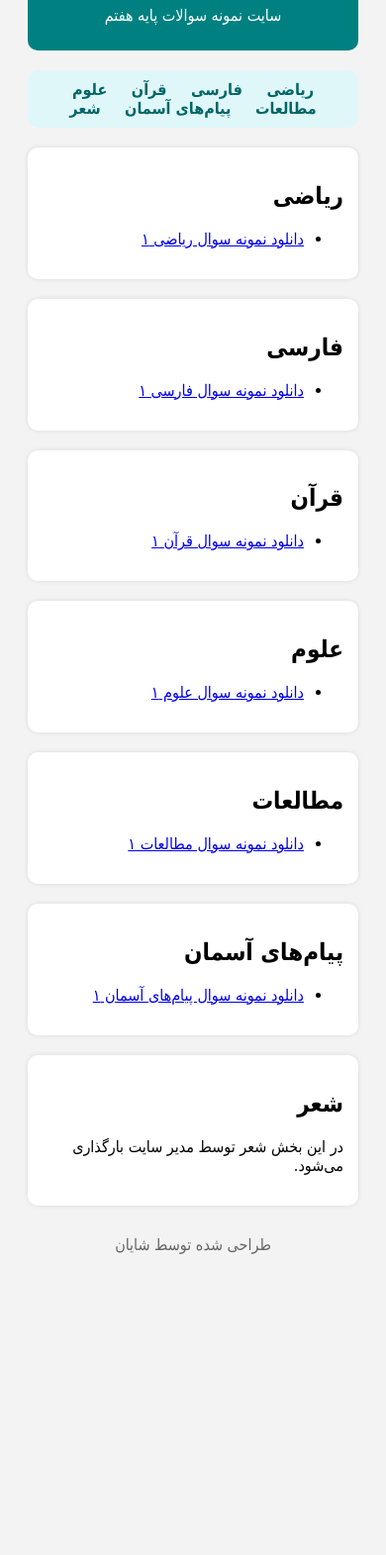
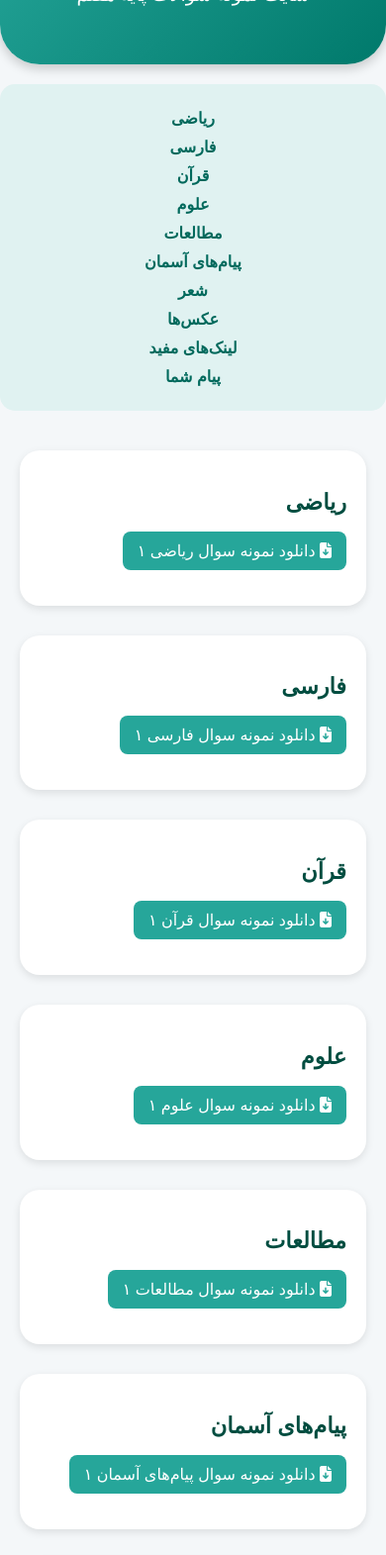
Before and after one commit to Shayan1454/shayankadeh, a plain HTML site: page index.html in a window 390 px wide. Shown: the part 113-1684 px from the top of the page at 99% size. Before the commit the page ends 1424 px from the top, so only its background shows below. Drawn offline with Linux system fonts and the light colour scheme; a web font is replaced by a local one.

Commit message:
Update index.html

```diff
--- a/index.html
+++ b/index.html
@@ -1,48 +1,129 @@
-
 <!DOCTYPE html>
 <html lang="fa" dir="rtl">
 <head>
   <meta charset="UTF-8" />
   <meta name="viewport" content="width=device-width, initial-scale=1.0" />
   <title>شایان کده</title>
+  <link href="https://cdn.jsdelivr.net/gh/rastikerdar/vazir-font@v30.1.0/dist/font-face.css" rel="stylesheet">
+  <link href="https://cdnjs.cloudflare.com/ajax/libs/font-awesome/6.5.0/css/all.min.css" rel="stylesheet">
   <style>
     body {
-      font-family: Tahoma, sans-serif;
-      background-color: #f3f3f3;
+      font-family: 'Vazir', sans-serif;
+      margin: 0;
+      background: #f4f7f9;
       direction: rtl;
+    }
+    header {
+      background: linear-gradient(135deg, #26a69a, #00796b);
+      color: white;
+      text-align: center;
+      padding: 40px 20px;
+      border-bottom-left-radius: 40px;
+      border-bottom-right-radius: 40px;
+      box-shadow: 0 4px 12px rgba(0,0,0,0.2);
+    }
+    header h1 {
+      margin: 0;
+      font-size: 2.5rem;
+    }
+    header p {
+      margin-top: 10px;
+      font-size: 1.2rem;
+    }
+    nav {
+      text-align: center;
+      background-color: #e0f2f1;
+      padding: 15px;
+      border-radius: 15px;
+      margin: 20px auto;
+      max-width: 960px;
+    }
+    nav a {
+      margin: 0 15px;
+      text-decoration: none;
+      font-weight: bold;
+      color: #00695c;
+      transition: color 0.3s;
+    }
+    nav a:hover {
+      color: #004d40;
+    }
+    main {
+      max-width: 960px;
+      margin: auto;
       padding: 20px;
     }
-    header {
-      background-color: #008080;
+    section {
+      background: white;
+      border-radius: 20px;
+      padding: 20px;
+      margin-bottom: 30px;
+      box-shadow: 0 3px 8px rgba(0,0,0,0.1);
+    }
+    section h2 {
+      color: #004d40;
+      margin-bottom: 15px;
+      font-size: 1.4rem;
+    }
+    ul {
+      list-style: none;
+      padding: 0;
+    }
+    li {
+      margin-bottom: 10px;
+    }
+    .download-link {
+      background: #26a69a;
       color: white;
-      padding: 10px;
-      text-align: center;
-      border-radius: 10px;
+      padding: 10px 15px;
+      border-radius: 8px;
+      text-decoration: none;
+      display: inline-block;
+      transition: background 0.3s;
     }
-    nav {
-      margin: 20px 0;
-      background-color: #e0f7fa;
-      padding: 10px;
-      border-radius: 10px;
-      text-align: center;
-    }
-    nav a {
-      margin: 0 10px;
-      text-decoration: none;
-      color: #006666;
-      font-weight: bold;
-    }
-    section {
-      background-color: white;
-      padding: 15px;
-      margin-bottom: 20px;
-      border-radius: 10px;
-      box-shadow: 0 0 5px rgba(0,0,0,0.1);
+    .download-link:hover {
+      background: #00796b;
     }
     footer {
       text-align: center;
-      margin-top: 30px;
       color: #666;
+      font-size: 0.9rem;
+      padding: 20px;
+    }
+    form textarea, form input {
+      width: 100%;
+      padding: 10px;
+      margin-bottom: 10px;
+      border: 1px solid #ccc;
+      border-radius: 8px;
+      font-family: inherit;
+    }
+    form button {
+      background: #26a69a;
+      color: white;
+      border: none;
+      padding: 10px 20px;
+      border-radius: 8px;
+      cursor: pointer;
+    }
+    form button:hover {
+      background: #00796b;
+    }
+    .gallery {
+      display: grid;
+      grid-template-columns: repeat(auto-fit, minmax(100px, 1fr));
+      gap: 10px;
+    }
+    .gallery img {
+      width: 100%;
+      border-radius: 12px;
+      box-shadow: 0 2px 6px rgba(0,0,0,0.1);
+    }
+    @media(max-width: 600px) {
+      nav a {
+        display: block;
+        margin: 10px 0;
+      }
     }
   </style>
 </head>
@@ -60,57 +141,79 @@
     <a href="#motaleat">مطالعات</a>
     <a href="#payamha">پیام‌های آسمان</a>
     <a href="#poem">شعر</a>
+    <a href="#gallery">عکس‌ها</a>
+    <a href="#links">لینک‌های مفید</a>
+    <a href="#contact">پیام شما</a>
   </nav>
 
+  <main>
     <section id="math">
       <h2>ریاضی</h2>
       <ul>
-      <li><a href="riyazi-1.pdf" download>دانلود نمونه سوال ریاضی ۱</a></li>
+        <li><a class="download-link" href="riyazi-1.pdf" download><i class="fas fa-file-download"></i> دانلود نمونه سوال ریاضی ۱</a></li>
       </ul>
     </section>
-
     <section id="farsi">
       <h2>فارسی</h2>
       <ul>
-      <li><a href="farsi-1.pdf" download>دانلود نمونه سوال فارسی ۱</a></li>
+        <li><a class="download-link" href="farsi-1.pdf" download><i class="fas fa-file-download"></i> دانلود نمونه سوال فارسی ۱</a></li>
       </ul>
     </section>
-
     <section id="quran">
       <h2>قرآن</h2>
       <ul>
-      <li><a href="quran-1.pdf" download>دانلود نمونه سوال قرآن ۱</a></li>
+        <li><a class="download-link" href="quran-1.pdf" download><i class="fas fa-file-download"></i> دانلود نمونه سوال قرآن ۱</a></li>
       </ul>
     </section>
-
     <section id="oloum">
       <h2>علوم</h2>
       <ul>
-      <li><a href="oloum-1.pdf" download>دانلود نمونه سوال علوم ۱</a></li>
+        <li><a class="download-link" href="oloum-1.pdf" download><i class="fas fa-file-download"></i> دانلود نمونه سوال علوم ۱</a></li>
       </ul>
     </section>
-
     <section id="motaleat">
       <h2>مطالعات</h2>
       <ul>
-      <li><a href="motaleat-1.pdf" download>دانلود نمونه سوال مطالعات ۱</a></li>
+        <li><a class="download-link" href="motaleat-1.pdf" download><i class="fas fa-file-download"></i> دانلود نمونه سوال مطالعات ۱</a></li>
       </ul>
     </section>
-
     <section id="payamha">
       <h2>پیام‌های آسمان</h2>
       <ul>
-      <li><a href="payamha-1.pdf" download>دانلود نمونه سوال پیام‌های آسمان ۱</a></li>
+        <li><a class="download-link" href="payamha-1.pdf" download><i class="fas fa-file-download"></i> دانلود نمونه سوال پیام‌های آسمان ۱</a></li>
       </ul>
     </section>
-
     <section id="poem">
       <h2>شعر</h2>
       <p>در این بخش شعر توسط مدیر سایت بارگذاری می‌شود.</p>
     </section>
+    <section id="gallery">
+      <h2>گالری عکس‌ها</h2>
+      <div class="gallery">
+        <img src="photo1.jpg" alt="عکس ۱">
+        <img src="photo2.jpg" alt="عکس ۲">
+        <img src="photo3.jpg" alt="عکس ۳">
+      </div>
+    </section>
+    <section id="links">
+      <h2>لینک‌های مفید</h2>
+      <ul>
+        <li><a href="https://gama.ir" target="_blank">سایت گاما</a></li>
+        <li><a href="https://bama.ir" target="_blank">سایت باما</a></li>
+      </ul>
+    </section>
+    <section id="contact">
+      <h2>پیام شما</h2>
+      <form>
+        <input type="text" placeholder="نام شما">
+        <textarea rows="4" placeholder="پیام شما..."></textarea>
+        <button type="submit">ارسال پیام</button>
+      </form>
+    </section>
+  </main>
 
   <footer>
-    <p>طراحی شده توسط شایان</p>
+    طراحی شده توسط شایان ❤️ ۲۰۲۵
   </footer>
 </body>
 </html>
```
Lines whose indentation alone changed are shown as unchanged.
